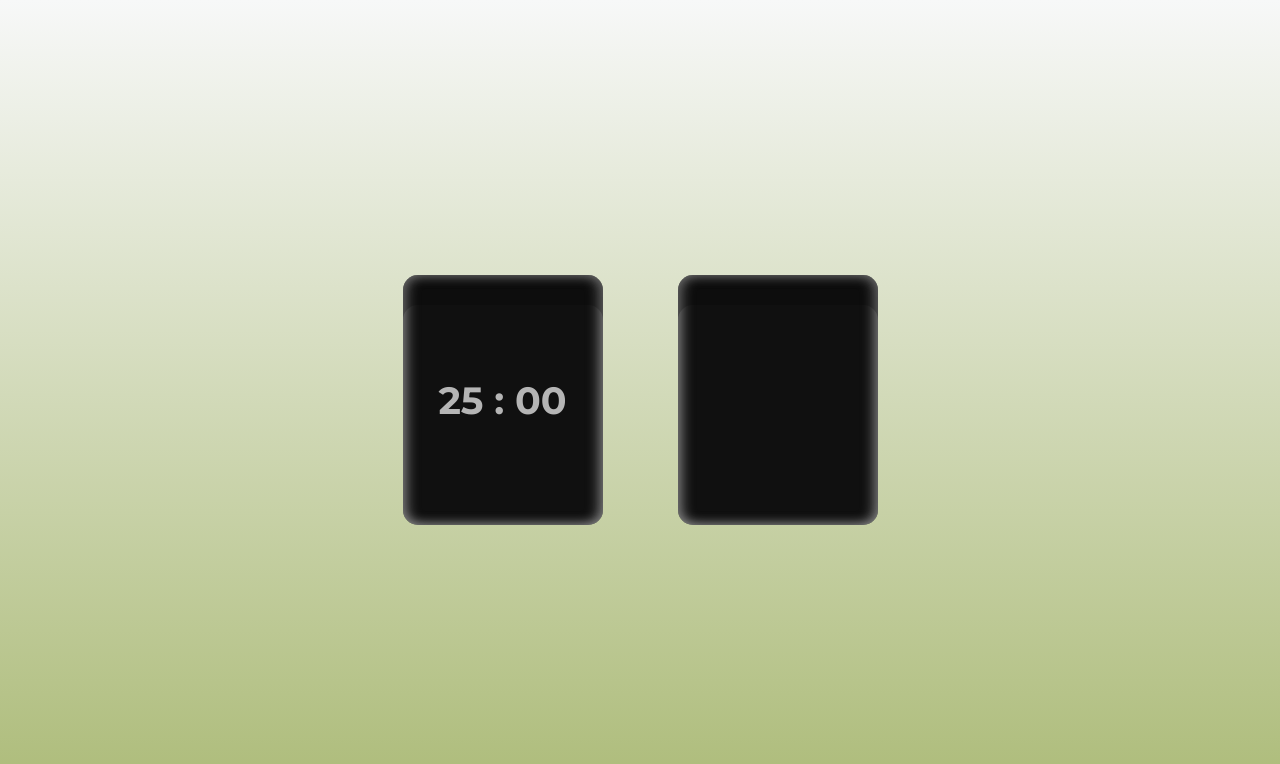
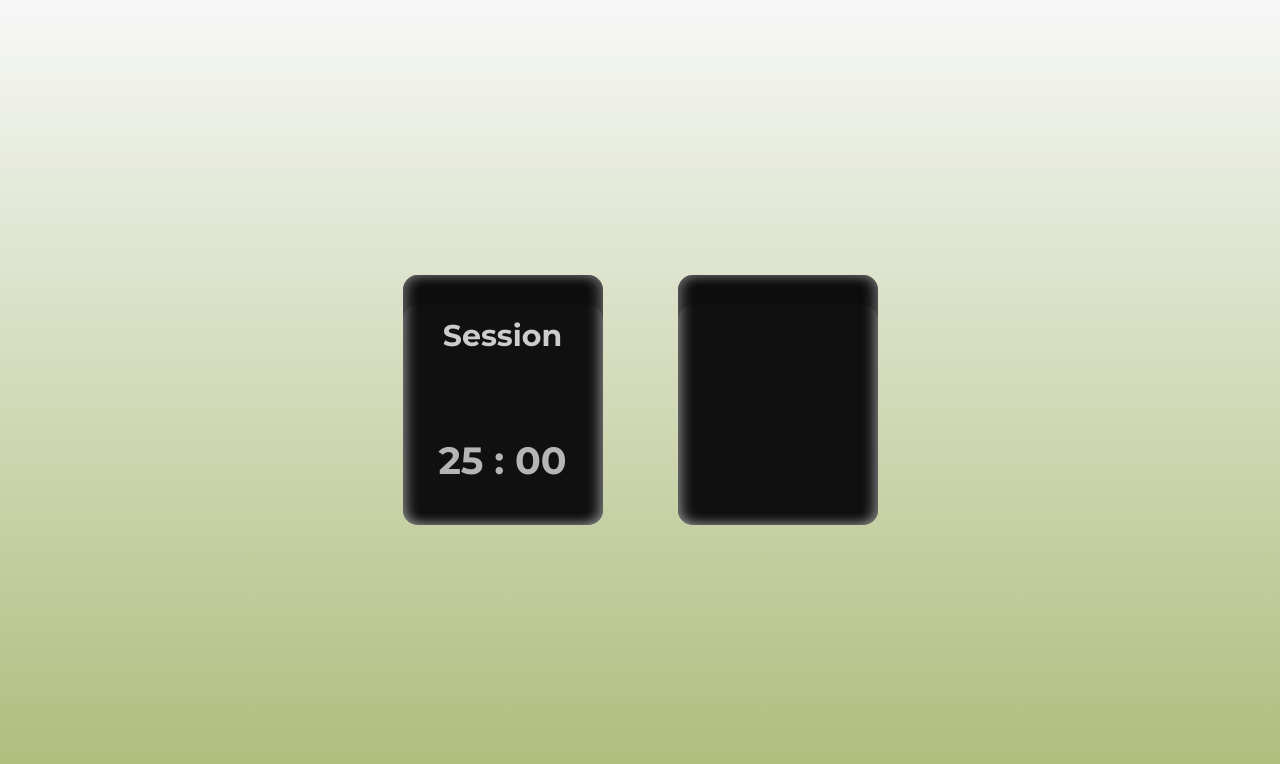
Before and after one commit to rurru/pomo-clock, a React (Create React App) app: page / in a window 1280 px wide. Shown: the top 764 px of the page. Built offline with nearby package versions, Linux system fonts and the light colour scheme.

Commit message:
Added TimerLabel component

```diff
--- a/src/App.css
+++ b/src/App.css
@@ -19,7 +19,8 @@
   border-radius: 15px;
   margin: 15px;
   display: flex;
-  justify-content: center;
+  flex-direction: column;
+  justify-content: space-around;
   align-items: center;
 }
 
--- a/src/App.js
+++ b/src/App.js
@@ -1,6 +1,7 @@
 import React, { Component } from 'react';
 import './App.css';
 import Timer from './Timer.js';
+import TimerLabel from './TimerLabel.js';
 
 class App extends Component {
   constructor(props){
@@ -10,7 +11,8 @@ class App extends Component {
       sessionLength: 25,
       breakLength: 5,
       minutes: 25,
-      seconds: 0
+      seconds: 0,
+      inSession: true
     }
 
   }
@@ -18,6 +20,7 @@ class App extends Component {
     return (
       <div className="App">
         <div id = "timer" className = "display">
+          <TimerLabel session = {this.state.inSession} />
           <Timer minsLeft = {this.state.minutes} secsLeft = {this.state.seconds} />
         </div>
         <div id = "options" className = "display">
--- a/src/Timer.css
+++ b/src/Timer.css
@@ -1,3 +1,9 @@
 #time-left {
     opacity: 0.7;
 }
+
+#session-label, #break-label {
+    font-size: 30px;
+    text-align: center;
+    opacity: 0.8;
+}
--- /dev/null
+++ b/src/TimerLabel.js
@@ -0,0 +1,13 @@
+import React from 'react';
+import "./Timer.css";
+
+
+const TimerLabel = (props) => {
+    return (
+        <div id = {props.session ? "session-label" : "break-label"}>
+            {props.session ? "Session" : "Break"}
+        </div>
+    );
+}
+
+export default TimerLabel;
```
